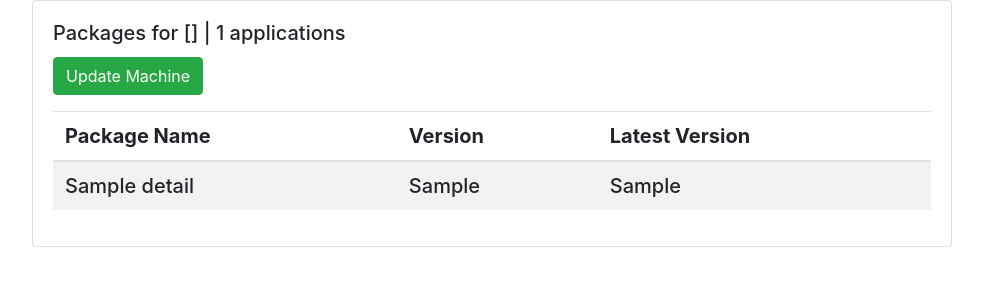
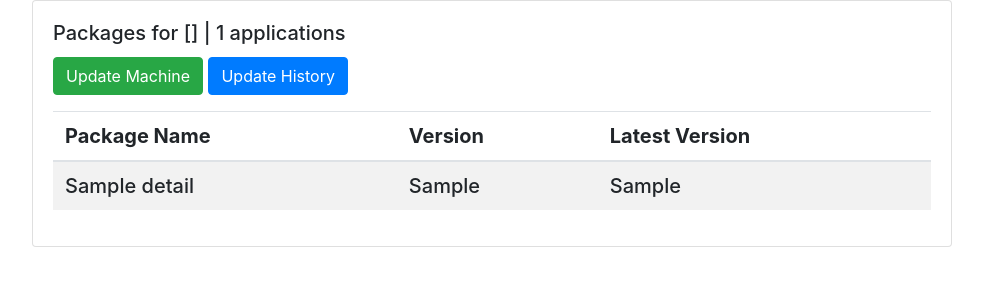
Before and after one commit to RebSheb/comp3000-project, a Flask app: template Website/console/authenticated/templates/packages.jinja2 in a window 1280 px wide. Shown: the part 56-356 px from the top of the page, without its empty margins (148-1131 px from the left). Run offline with Flask 2, Linux system fonts and the light colour scheme; tables that the repository leaves empty hold one stand-in row (values such as "Sample post"); the template is opened without the code that fills it: values that come from a table or form of the project are taken from there, most other values are stand-ins (such as "Sample title", 1, 10 or a date in 2020); some libraries are stand-ins or nearby versions.

Commit message:
Placeholder button for update history

```diff
--- a/Website/console/authenticated/templates/packages.jinja2
+++ b/Website/console/authenticated/templates/packages.jinja2
@@ -16,6 +16,8 @@
                 <h5 class="card-title">Packages for {{mac}} | {{packages|count}} applications<h5>
                 <p class="card-text">
                     <button type="button" onclick="postUpdateCommand()" class="btn btn-success">Update Machine</button>
+                    <a href="{{url_for('authenticated.about')}}" role="button" class="btn btn-primary">Update History</a>
+
                 </p>
 
 
```
